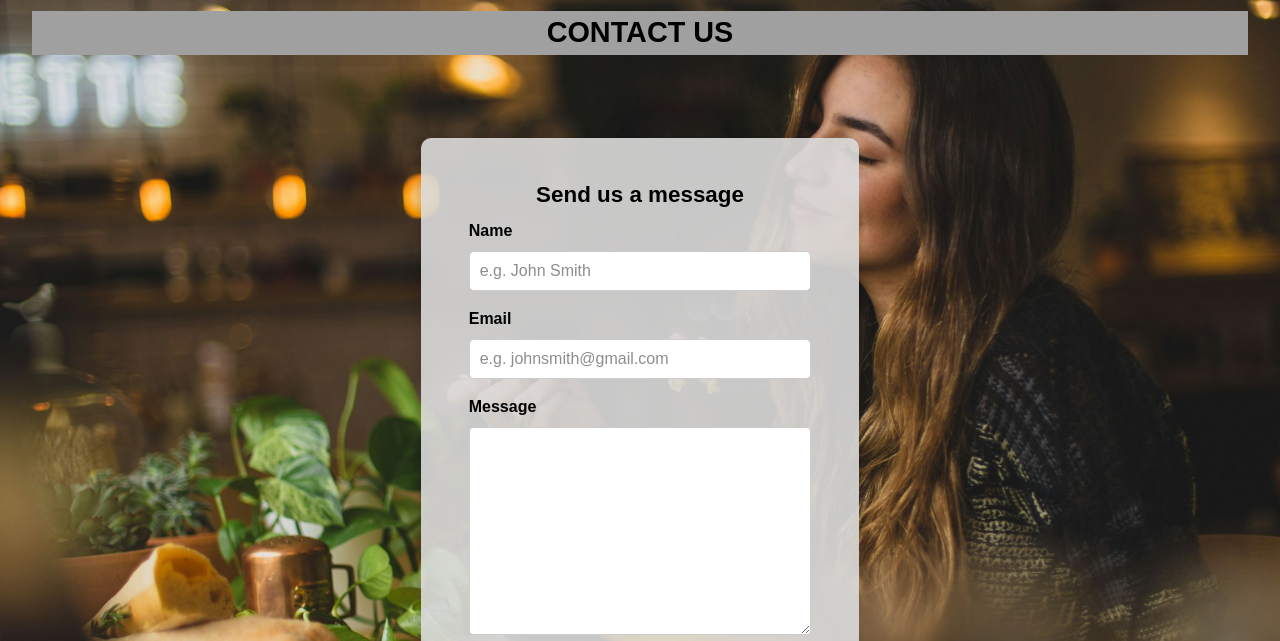
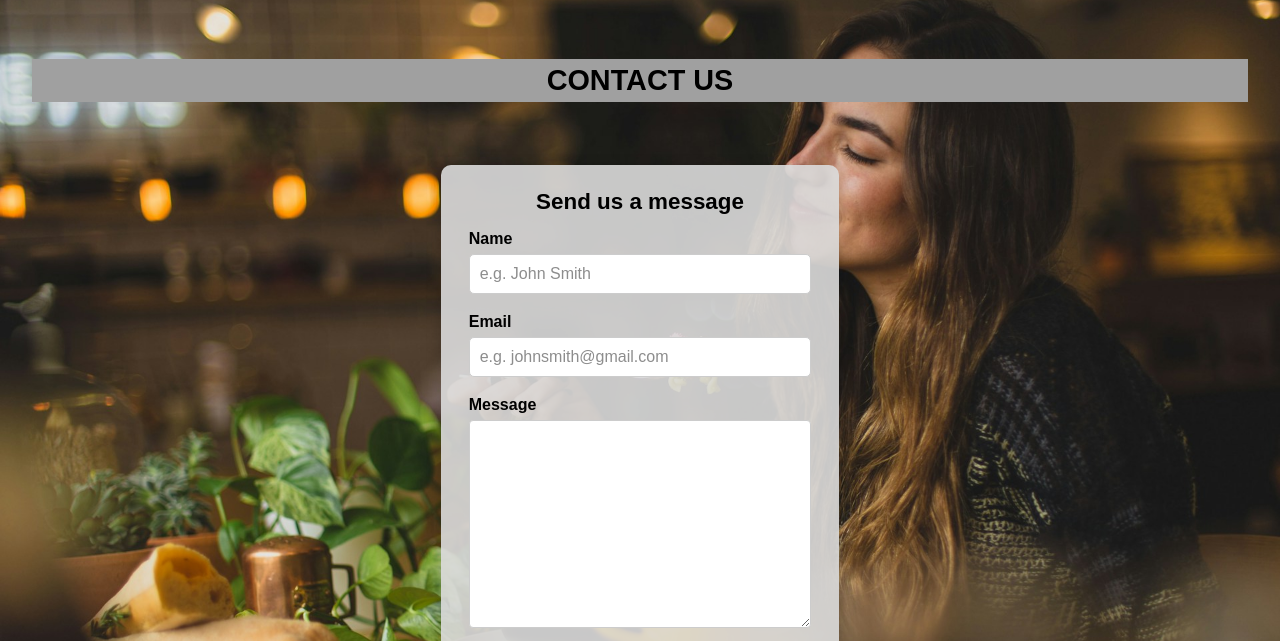
Before and after one commit to baldolopes/dignansCatering, a plain HTML site: page contact-us.html in a window 1280 px wide. Shown: the part 103-744 px from the top of the page. Drawn offline with nearby package versions, Linux system fonts and the light colour scheme.

Commit message:
contact page fixed

```diff
--- a/css/styles.css
+++ b/css/styles.css
@@ -189,11 +189,11 @@ footer{
 
 .contact-form-section {
     background-color: rgba(219, 219, 219, 0.9);
-    padding: 40px;
+    padding: 20px;
     border-radius: 10px;
     box-shadow: 0 4px 15px rgba(0, 0, 0, 0.2);
-    max-width: 600px;
-    margin: 40px auto;
+    max-width: 99.99%;
+    margin: 20px auto;
     text-align: center;
     flex-direction: column;
 }
@@ -235,7 +235,7 @@ footer{
 /* Input and textarea styling */
 .contact-form input,
 .contact-form textarea {
-    padding: 0.8em;
+    padding: 0.8rem;
     border-radius: 4px;
     border: 1px solid #ccc;
     font-size: 1rem;
@@ -250,7 +250,7 @@ footer{
 
 /* Label styling */
 .contact-form label {
-    margin-bottom: 0.5em;
+    margin-bottom: 0.2em;
     color: #000000;
     font-weight: bold;
     text-align: left;
```
